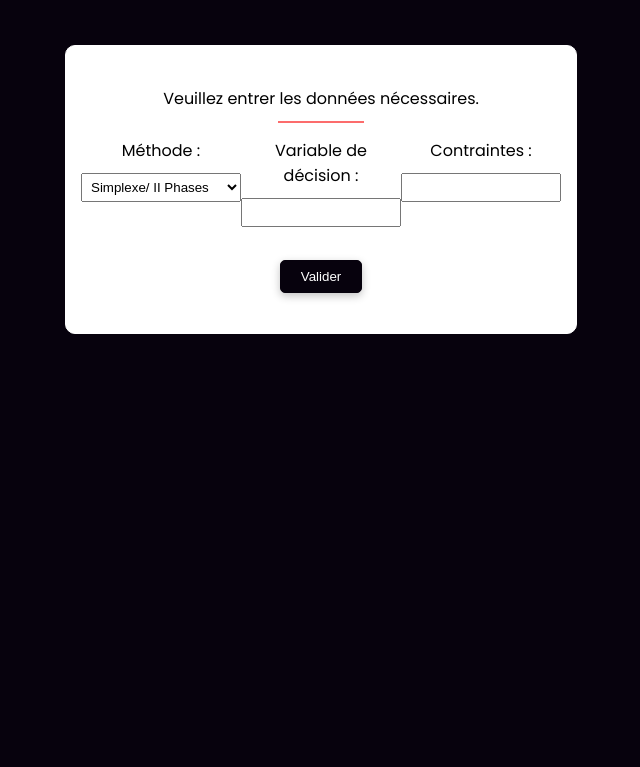
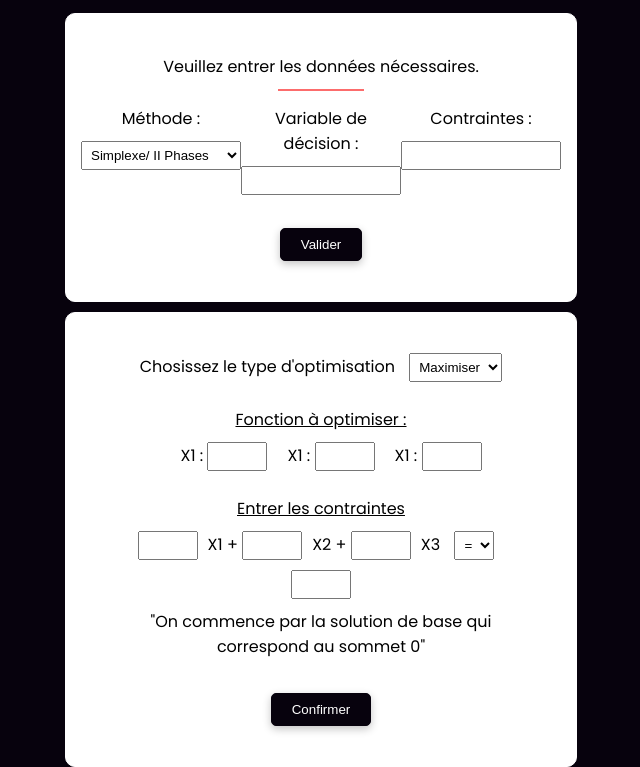
Before and after one commit to Edith505/Simplexify, a plain HTML site: page index.html in a window 1280 px wide. Shown: the part 211-978 px from the top of the page, without its empty margins (319-959 px from the left). Before the commit the page ends 800 px from the top, so only its background shows below. Drawn offline with Linux system fonts and the light colour scheme; a web font is replaced by a local one.

Commit message:
begin php

```diff
--- a/css/style.css
+++ b/css/style.css
@@ -22,7 +22,7 @@ header{
     justify-content: center;
     flex-direction: column;
     align-items: center;
-    margin: 5em 0 3em;
+    margin: 3em 0 3em;
 }
 
 .title{
@@ -94,7 +94,6 @@ input{
     padding: 8px 20px;
     cursor: pointer;
     box-shadow: rgba(0, 0, 0, 0.24) 0px 3px 8px;
-
 }
 
 .submit:hover{
@@ -102,3 +101,66 @@ input{
     border: 1px  solid #FC6C6C;
     background-color: #FC6C6C;
 }
+
+/** Classe insert **/
+.insert{
+    border: 1px solid #FFFFFF;
+    border-radius: 10px;
+    width:40%;
+    background-color: #FFFFFF;
+    padding: 2.5em;
+    margin-top: 10px;
+}
+
+.function-choice select{
+    padding: 5px;
+    margin-left: 10px;
+    margin-bottom: 10px;
+}
+
+.funct-opt{
+    margin-top: 15px;
+    text-align: center;
+    margin-bottom: 25px;
+}
+
+.funct-opt p{
+    text-decoration: underline;
+}
+
+.funct{
+    display :flex;
+    flex-direction: row;
+    justify-content: space-around;
+}
+.contraint{
+    display: flex;
+    flex-direction: column;
+    text-align: center;
+}
+
+.contraint p{
+    text-decoration: underline;
+}
+.div-funct input{
+    width: 60px;
+}
+.insert-contraint span{
+    margin-left: 10px;
+}
+
+.div-funct label{
+    margin-left: 20px;
+}
+
+.insert-contraint input{
+    width: 60px;
+}
+.insert-contraint select{
+    padding:5px;
+    margin: 0 10px;
+}
+#sommet{
+    text-decoration: none;
+    margin-top: 10px;
+}
--- a/index.html
+++ b/index.html
@@ -20,8 +20,8 @@
                 <div class="method">
                     <label for="method-choice">Méthode :</label>
                     <select name="method-choice" id="method-choice">
-                        <option value="">Simplexe/ II Phases</option>
-                        <option value="">Graphique</option>
+                        <option value="simplexe">Simplexe/ II Phases</option>
+                        <option value="graphique">Graphique</option>
                     </select>
                 </div>
 
@@ -38,5 +38,56 @@
             <input type="submit" value="Valider" class="submit">
         </form>
     </div>
+
+    <!-- ====== Insertion equation et fonction ======-->
+    <div class="insert">
+        <form action="" class="forme">
+            <div class="function-choice">
+                <label for="optimisation">Chosissez le type d'optimisation</label>
+                <select name="optimisation" id="optimisation">
+                    <option value="Maximiser">Maximiser</option>
+                    <option value="Minimiser">Minimiser</option>
+                </select>
+            </div>
+
+            <div class="funct-opt">
+                <p>Fonction à optimiser :</p>
+                <div class="funct">
+                    <div class="div-funct">
+                        <label>X1 :</label>
+                        <input type="text">
+                    </div>
+                    <div class="div-funct">
+                        <label>X1 :</label>
+                        <input type="text">
+                    </div>
+                    <div class="div-funct">
+                        <label>X1 :</label>
+                        <input type="text">
+                    </div>
+                </div>
+            </div>
+
+            <div class="contraint">
+                <p>Entrer les contraintes</p>
+                <div class="div-contraint">
+                    <div class="insert-contraint">
+                        <input type="text" name="contrainte" id="contrainte"><span>X1 +</span>
+                        <input type="text" name="contrainte" id="contrainte"><span>X2 +</span>
+                        <input type="text" name="contrainte" id="contrainte"><span>X3</span>
+                        <select>
+                            <option value="=">=</option>
+                            <option value=">=">≥</option>
+                            <option value="<=">≤</option>
+                        </select>
+                        <input type="text" name="" id="">
+                    </div>
+                </div>
+                <p id="sommet">"On commence par la solution de base qui correspond au sommet 0"</p>
+            </div>
+            <input type="submit" value="Confirmer" class="submit">
+        </form>
+
+    </div>
 </body>
 </html>
```
